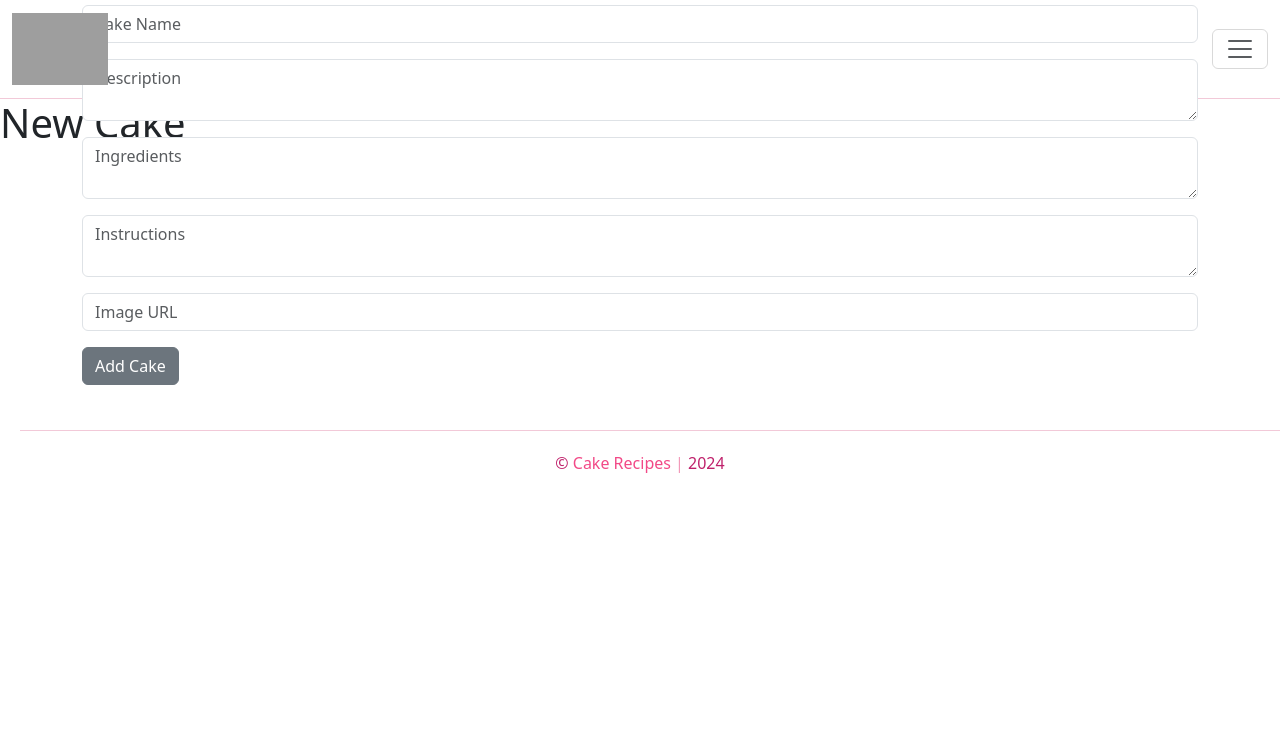
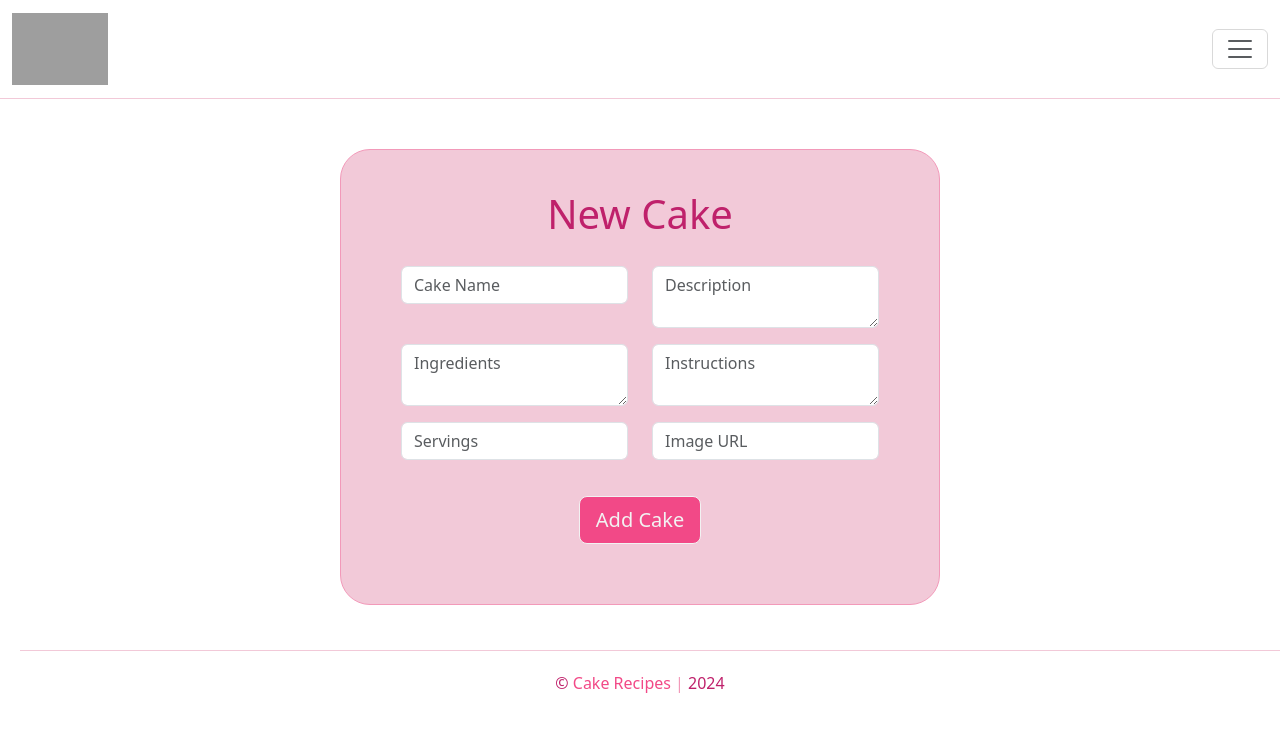
Before and after one commit to patsysaurer/cake-recipes-frontend, a React (Create React App) app: page /cakenew in a window 1280 px wide. Shown: the top 732 px of the page. Built offline with nearby package versions, Linux system fonts and the light colour scheme; no server answers; grey boxes are pictures that could not be loaded.

Commit message:
completed frontend functionality

```diff
--- a/src/App.css
+++ b/src/App.css
@@ -102,18 +102,26 @@ footer p {
     height: 100vh;
 }
 
-.signup-form {
+.signup-form, .cake-new-form, .cake-edit-form {
     background-color: var(--secondary-color);
     border:solid 1px var(--secondary-dark);
     border-radius: 30px;
-    padding: 70px;
+    padding: 60px;
     width: 600px;
     display:block;
     margin:auto;
     margin-top:50px;
 }
 
-.signup-form h1 {
+.signup-form h1, .cake-new-form h1, .cake-edit-form h1 {
+    text-align: center;
+    margin-top: -40px;
+    padding: 20px;
+    color: var(--primary-dark);
+}
+
+.add-btn {
+    padding-top:20px;
     text-align: center;
 }
 
--- a/src/components/Header.js
+++ b/src/components/Header.js
@@ -30,12 +30,12 @@ const Header = ({ currentUser, signout }) => {
         {currentUser && (
           <>
             <NavItem>
-              <NavLink className="link" to="/mycakes">
-                My Cakes
+              <NavLink className="link" to="/cakeindex">
+                Cakes
               </NavLink>
             </NavItem>
             <NavItem>
-              <NavLink className="link" to="/new">
+              <NavLink className="link" to="/cakenew">
                 Add a Cake
               </NavLink>
             </NavItem>
--- a/src/pages/CakeEdit.js
+++ b/src/pages/CakeEdit.js
@@ -1,11 +1,18 @@
 import React, { useState } from "react";
 import { useNavigate, useParams } from "react-router-dom";
-import { Form, FormGroup, Input, Col, Button, Row, Container } from "reactstrap";
-
+import {
+  Form,
+  FormGroup,
+  Input,
+  Col,
+  Button,
+  Row,
+  Container,
+} from "reactstrap";
 
 const CakeEdit = ({ cakes, updateCake }) => {
   const { id } = useParams();
-  let currentCake = cakes?.find((cake) => cake.id === +id)
+  let currentCake = cakes?.find((cake) => cake.id === +id);
 
   const navigate = useNavigate();
 
@@ -16,7 +23,7 @@ const CakeEdit = ({ cakes, updateCake }) => {
     cakeInstructions: currentCake?.cakeInstructions,
     cakeServings: currentCake?.cakeServings,
     cakeImage: currentCake?.cakeImage,
-    user_id: currentCake?.use_id
+    user_id: currentCake?.use_id,
   });
 
   const handleChange = (e) => {
@@ -29,12 +36,11 @@ const CakeEdit = ({ cakes, updateCake }) => {
   };
   return (
     <>
-    <div className="CakeEdit">
+      <div className="cake-edit-form">
         <h1>Edit Cake</h1>
-        <Container  fluid="xl">
-      <Form style={{marginTop: '-150px'}}>
-        <Row className="newCakeRow">
-          <Col>
+        <Form>
+          <Row>
+            <Col md={6}>
               <FormGroup>
                 <Input
                   id="cakeName"
@@ -43,8 +49,9 @@ const CakeEdit = ({ cakes, updateCake }) => {
                   onChange={handleChange}
                 />
               </FormGroup>
-            <Row>
-              <Col>
+            </Col>
+
+            <Col md={6}>
               <FormGroup>
                 <Input
                   id="cakeDescription"
@@ -54,6 +61,8 @@ const CakeEdit = ({ cakes, updateCake }) => {
                   type="textarea"
                 />
               </FormGroup>
+            </Col>
+            <Col md={6}>
               <FormGroup>
                 <Input
                   id="cakeIngredients"
@@ -63,6 +72,8 @@ const CakeEdit = ({ cakes, updateCake }) => {
                   type="textarea"
                 />
               </FormGroup>
+            </Col>
+            <Col md={6}>
               <FormGroup>
                 <Input
                   id="cakeInstructions"
@@ -73,8 +84,8 @@ const CakeEdit = ({ cakes, updateCake }) => {
                 />
               </FormGroup>
             </Col>
-            </Row>
-            <Row>
+
+            <Col md={6}>
               <FormGroup>
                 <Input
                   id="imageUrl"
@@ -84,12 +95,14 @@ const CakeEdit = ({ cakes, updateCake }) => {
                   value={editCake?.cakeImage}
                 />
               </FormGroup>
-            </Row>
             </Col>
           </Row>
+          <Row>
+            <Col>
               <Button onClick={handleSubmit}> Edit Cake </Button>
+            </Col>
+          </Row>
         </Form>
-      </Container>
       </div>
     </>
   );
--- a/src/pages/CakeNew.js
+++ b/src/pages/CakeNew.js
@@ -1,5 +1,13 @@
 import React, { useState } from "react";
-import { Form, FormGroup, Input, Col, Button, Row, Container } from "reactstrap";
+import {
+  Form,
+  FormGroup,
+  Input,
+  Col,
+  Button,
+  Row,
+  Container,
+} from "reactstrap";
 import "../App.css";
 import { useNavigate } from "react-router-dom";
 
@@ -12,7 +20,7 @@ const CakeNew = ({ createCake, currentUser }) => {
     cakeInstructions: "",
     cakeServings: "",
     cakeImage: "",
-    user_id: currentUser?.id
+    user_id: currentUser?.id,
   });
 
   const handleChange = (e) => {
@@ -25,12 +33,11 @@ const CakeNew = ({ createCake, currentUser }) => {
   };
   return (
     <>
-    <div className="CakeNew">
+      <div className="cake-new-form">
         <h1>New Cake</h1>
-        <Container  fluid="xl">
-      <Form style={{marginTop: '-150px'}}>
-        <Row className="newCakeRow">
-          <Col>
+        <Form>
+          <Row>
+            <Col md={6}>
               <FormGroup>
                 <Input
                   id="cakeName"
@@ -39,8 +46,8 @@ const CakeNew = ({ createCake, currentUser }) => {
                   onChange={handleChange}
                 />
               </FormGroup>
-            <Row>
-              <Col>
+            </Col>
+            <Col md={6}>
               <FormGroup>
                 <Input
                   id="cakeDescription"
@@ -50,6 +57,8 @@ const CakeNew = ({ createCake, currentUser }) => {
                   type="textarea"
                 />
               </FormGroup>
+            </Col>
+            <Col md={6}>
               <FormGroup>
                 <Input
                   id="cakeIngredients"
@@ -59,6 +68,8 @@ const CakeNew = ({ createCake, currentUser }) => {
                   type="textarea"
                 />
               </FormGroup>
+            </Col>
+            <Col md={6}>
               <FormGroup>
                 <Input
                   id="cakeInstructions"
@@ -69,23 +80,35 @@ const CakeNew = ({ createCake, currentUser }) => {
                 />
               </FormGroup>
             </Col>
-            </Row>
-            <Row>
+            <Col md={6}>
               <FormGroup>
                 <Input
-                  id="imageUrl"
-                  name="image"
+                  id="cakeServings"
+                  name="cakeServings"
+                  placeholder="Servings"
+                  onChange={handleChange}
+                  type="text"
+                />
+              </FormGroup>
+            </Col>
+            <Col>
+              <FormGroup>
+                <Input
+                  id="cakeImage"
+                  name="cakeImage"
                   type="text"
                   onChange={handleChange}
                   placeholder="Image URL"
                 />
               </FormGroup>
-            </Row>
             </Col>
           </Row>
-        <Button onClick={handleSubmit}> Add Cake </Button>
+          <Row>
+            <Col className="add-btn">
+              <Button size="lg" style={{backgroundColor:"var(--primary-color)", color:"var(--primary-bg)", border:"solid 1px var(--primary-bg)"}} onClick={handleSubmit}> Add Cake </Button>
+            </Col>
+          </Row>
         </Form>
-      </Container>
       </div>
     </>
   );
```
Lines whose indentation alone changed are shown as unchanged.
